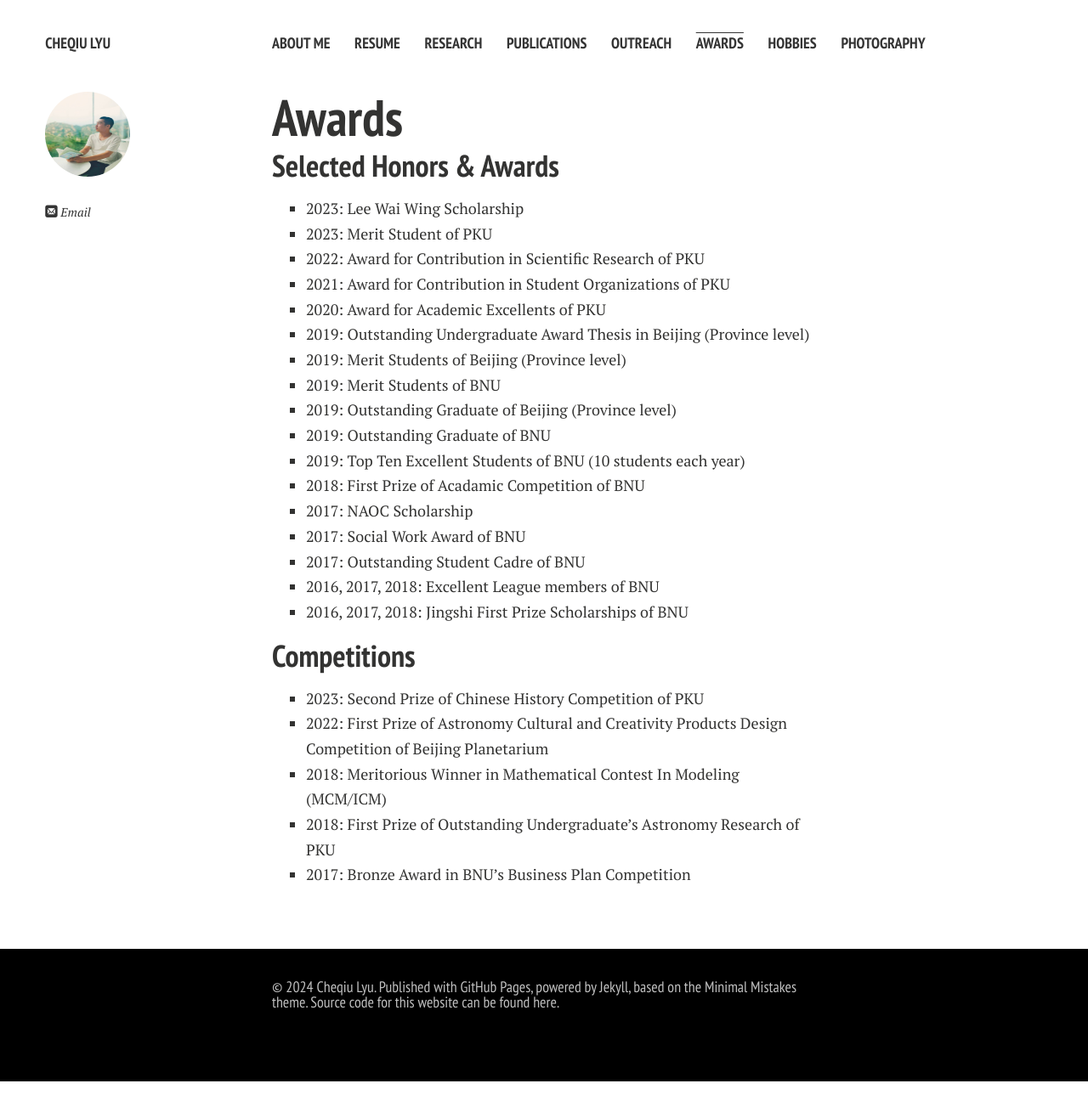
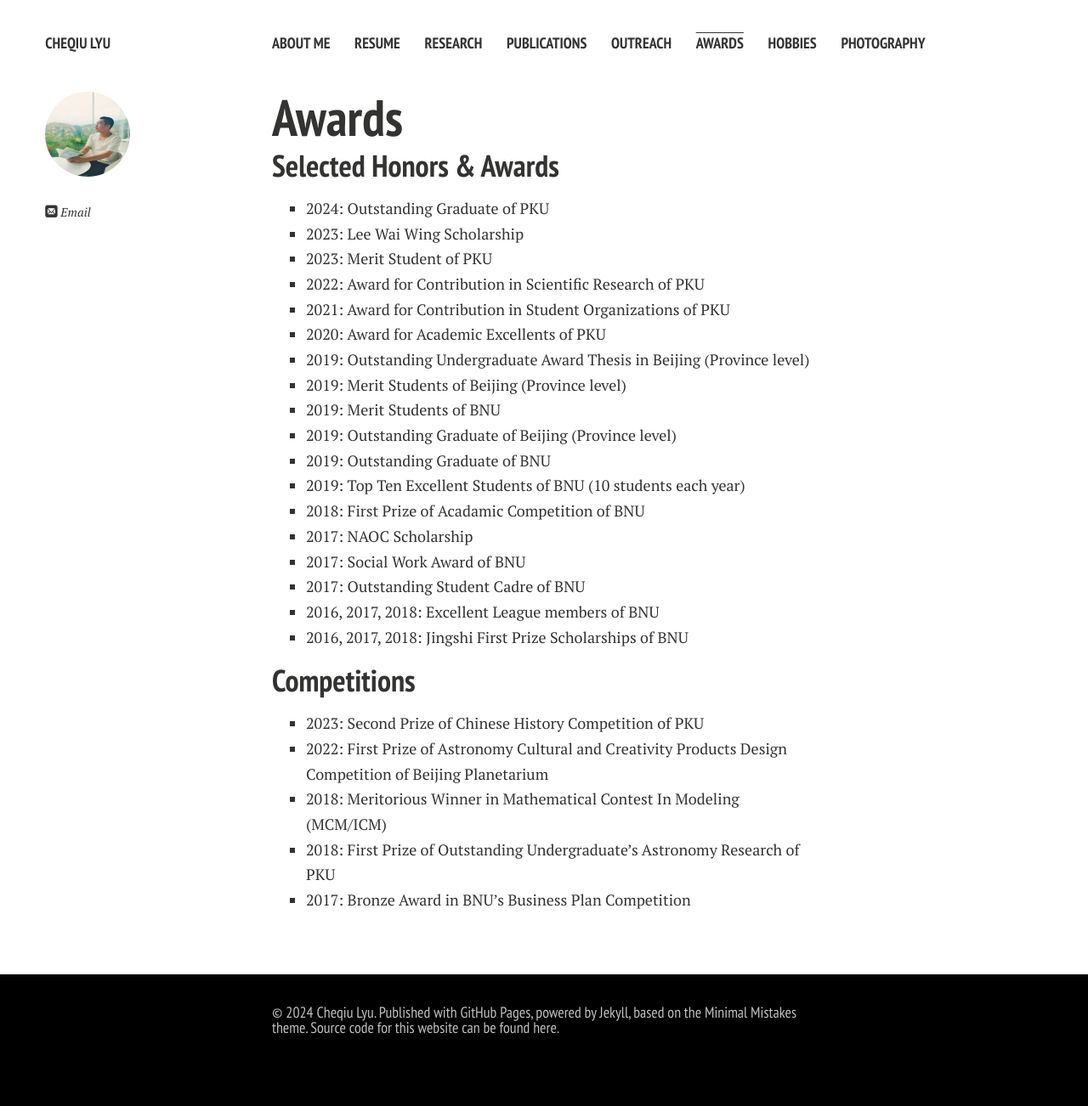
Before and after one commit to CQLyu/CQLyu.github.io, a Jekyll site: the page built from awards.md, in a window 1280 px wide. Shown: the whole page at 85% size. Built offline with Jekyll 4.4.1, drawn with Linux system fonts in a browser that asks for light colours; nearby versions of some CDN libraries; comment, search, counter and statistics services are not loaded; a style sheet for code colours, icons or effects is not loaded; before the commit the page ends 1273 px from its top, so only the background shows below that.

Commit message:
Update awards.md

```diff
--- a/awards.md
+++ b/awards.md
@@ -8,6 +8,7 @@ title: Awards
 
 ## Selected Honors & Awards
 
+- 2024: Outstanding Graduate of PKU
 - 2023: Lee Wai Wing Scholarship
 - 2023: Merit Student of PKU
 - 2022: Award for Contribution in Scientific Research of PKU
```
